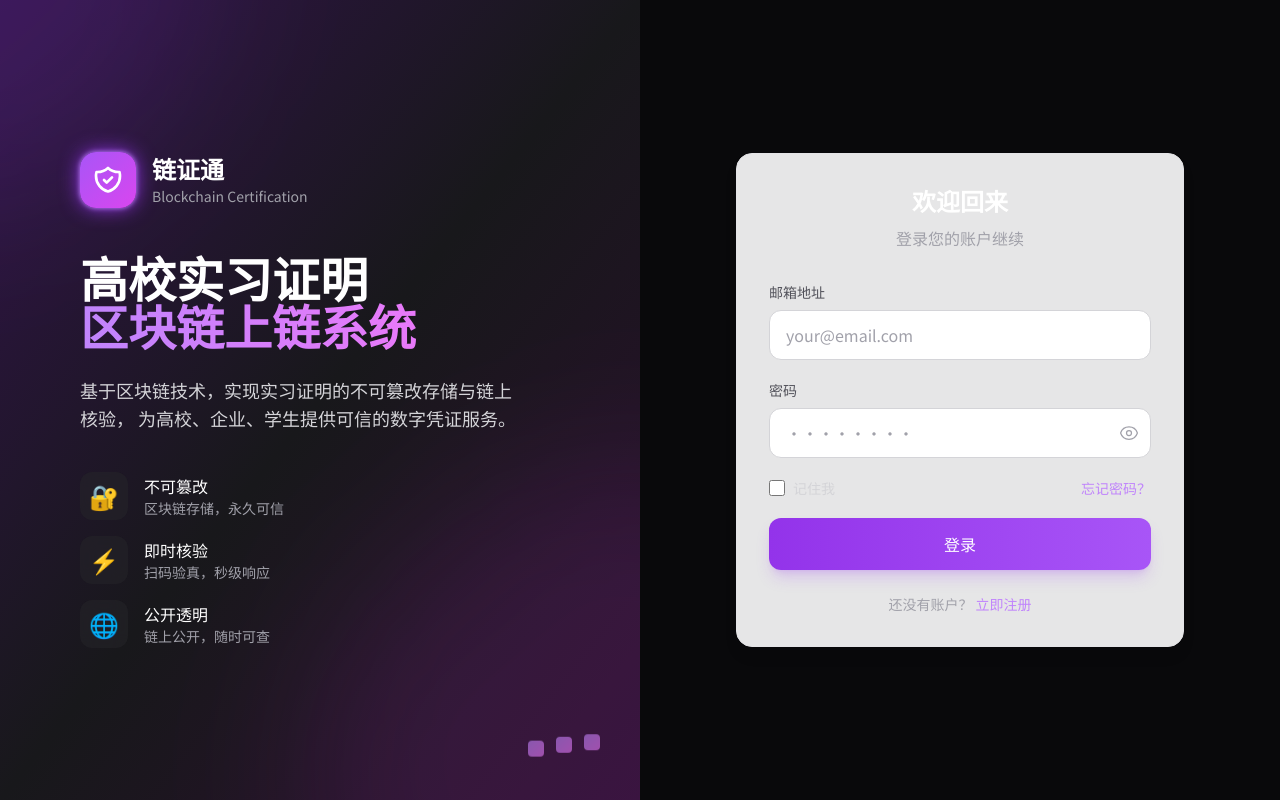
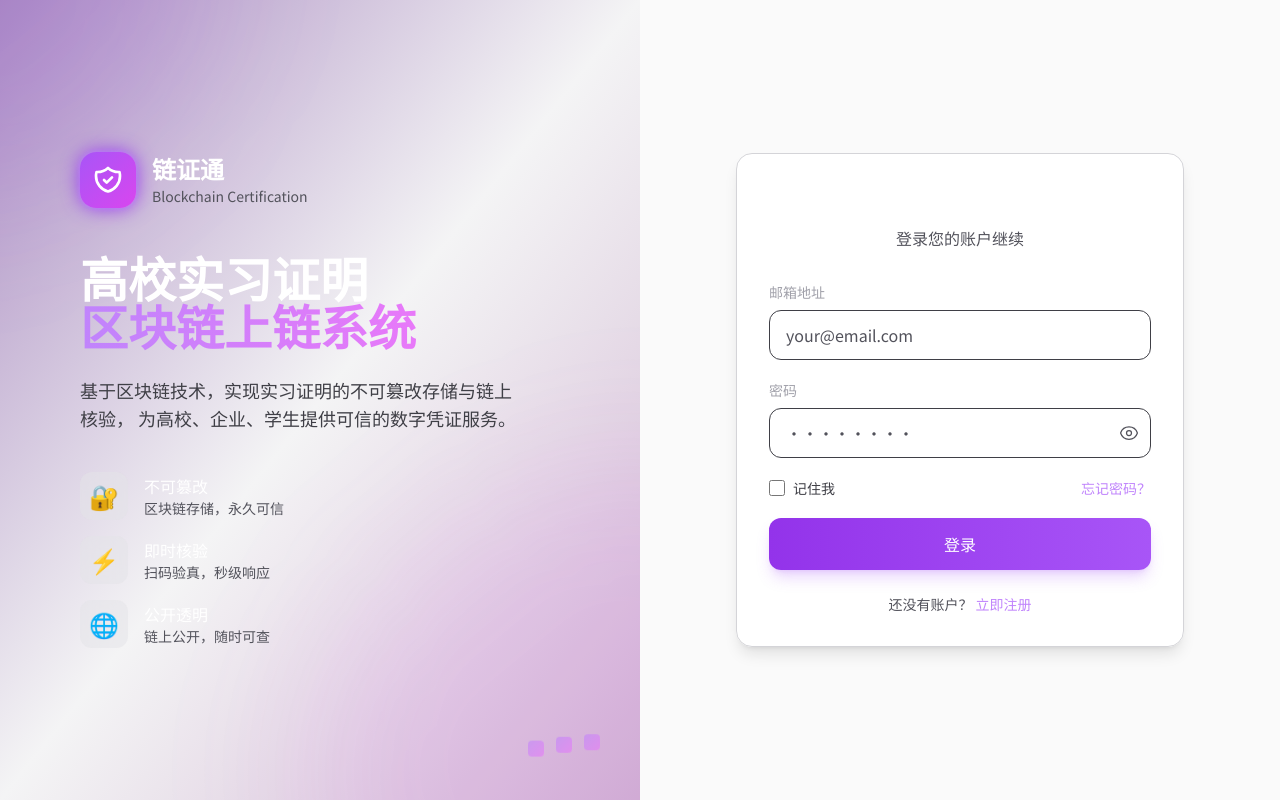
Before and after one commit to AyouTommy/intern-cert-blockchain, a React (Vite) app in the folder frontend/: page /login in a window 1280 px wide. Built offline with nearby package versions, Linux system fonts and the light colour scheme; no server answers.

Commit message:
feat: 反转dark颜色系-所有浅灰文字变深色(text-dark-100为深黑)

```diff
--- a/frontend/src/index.css
+++ b/frontend/src/index.css
@@ -4,11 +4,11 @@
 
 @layer base {
   * {
-    @apply border-dark-200;
+    @apply border-dark-700;
   }
 
   body {
-    @apply bg-slate-50 text-dark-800 antialiased;
+    @apply bg-slate-50 text-dark-200 antialiased;
     font-feature-settings: "rlig" 1, "calt" 1;
   }
 
@@ -18,21 +18,21 @@
   }
 
   ::-webkit-scrollbar-track {
-    @apply bg-dark-100;
+    @apply bg-dark-900;
   }
 
   ::-webkit-scrollbar-thumb {
-    @apply bg-dark-300 rounded-full;
+    @apply bg-dark-600 rounded-full;
   }
 
   ::-webkit-scrollbar-thumb:hover {
-    @apply bg-dark-400;
+    @apply bg-dark-500;
   }
 }
 
 @layer components {
   .glass-card {
-    @apply bg-white/90 backdrop-blur-xl border border-dark-200 rounded-2xl shadow-lg;
+    @apply bg-white/90 backdrop-blur-xl border border-dark-700 rounded-2xl shadow-lg;
   }
 
   .glass-card-hover {
--- a/frontend/tailwind.config.js
+++ b/frontend/tailwind.config.js
@@ -34,17 +34,18 @@ export default {
           950: '#4a044e',
         },
         dark: {
-          50: '#fafafa',
-          100: '#f4f4f5',
-          200: '#e4e4e7',
-          300: '#d4d4d8',
-          400: '#a1a1aa',
-          500: '#71717a',
-          600: '#52525b',
-          700: '#3f3f46',
-          800: '#27272a',
-          900: '#18181b',
-          950: '#09090b',
+          // 在白色背景下，100-500用于文字，需要高对比度深色
+          50: '#fafafa',      // 浅背景
+          100: '#18181b',     // 深黑 - 用于主标题
+          200: '#27272a',     // 深灰 - 用于重要文字
+          300: '#3f3f46',     // 中深灰 - 用于副标题
+          400: '#52525b',     // 深灰 - 用于正文
+          500: '#71717a',     // 中灰 - 用于次要信息
+          600: '#a1a1aa',     // 浅灰 - 用于占位符
+          700: '#d4d4d8',     // 更浅 - 用于边框
+          800: '#e4e4e7',     // 浅背景
+          900: '#f4f4f5',     // 接近白色
+          950: '#fafafa',     // 几乎白色
         },
       },
       fontFamily: {
```
